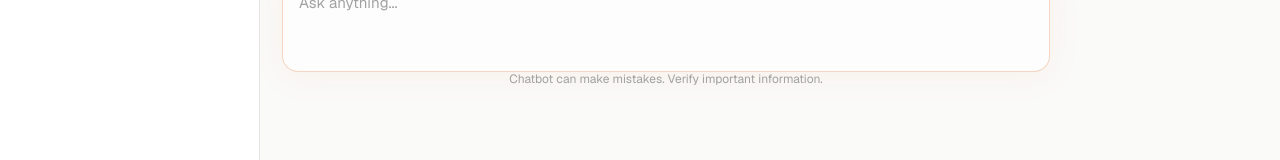
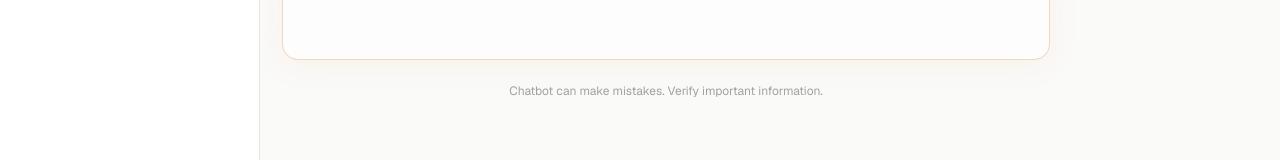
Before and after one commit to adityaanand0001/ai-chat-intelligence, a Next.js app in the folder AI-Chat/: page / in a window 1280 px wide. Shown: the part 411-571 px from the top of the page. Built offline with nearby package versions, Linux system fonts and the light colour scheme; no server answers.

Commit message:
UI changes and improvements

```diff
--- a/AI-Chat/src/app/page.tsx
+++ b/AI-Chat/src/app/page.tsx
@@ -97,7 +97,7 @@ export default function HomePage() {
 
         <motion.p
           variants={itemVariants}
-          className="text-[12px] text-neutral-400 text-center mt-4 select-none"
+          className="text-[12px] text-neutral-400 text-center mt-10 select-none"
         >
           Chatbot can make mistakes. Verify important information.
         </motion.p>
```
